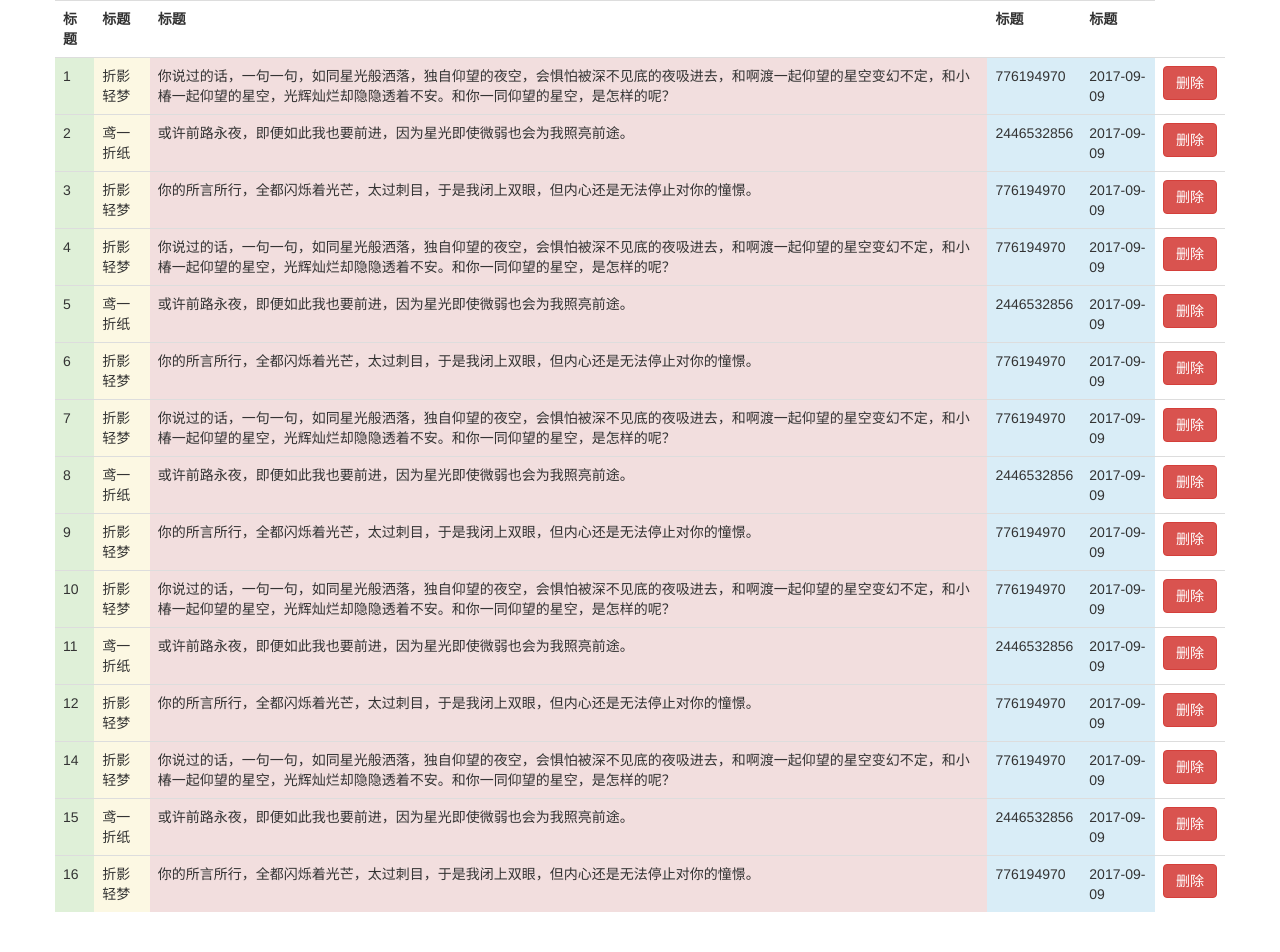
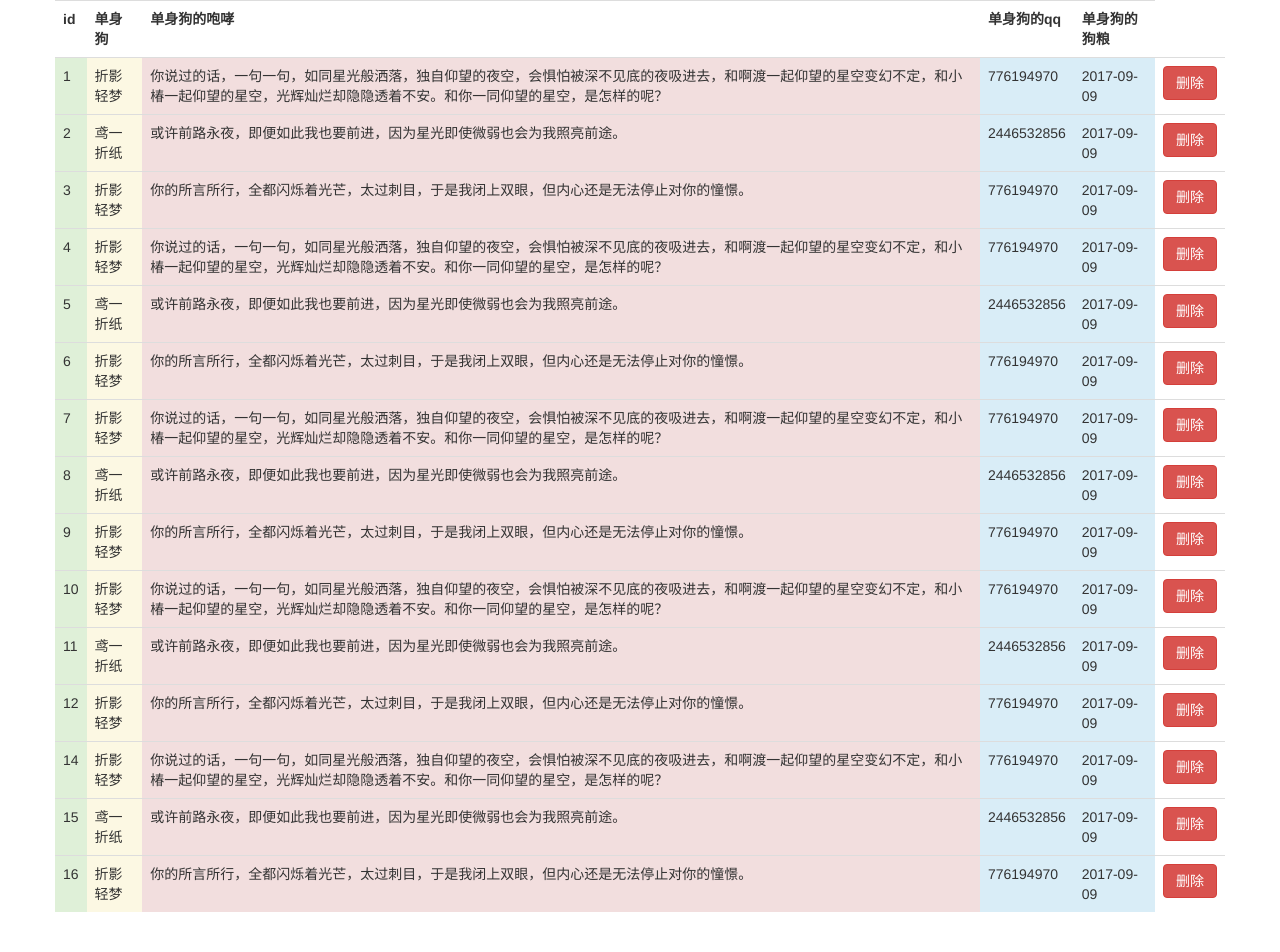
Before and after one commit to mixcm/lovewall, a PHP site: page /admin/index.php in a window 1280 px wide. Shown: the top 952 px of the page. Run offline with PHP 8.4, Linux system fonts and the light colour scheme; data comes from the database, SQL or seed files in the repository.

Commit message:
修改了下模版

```diff
--- a/admin/index.php
+++ b/admin/index.php
@@ -23,11 +23,11 @@
       <div class="row">
         <table class="table table-hover">
           <tr>
-            <th>标题</th>
-            <th>标题</th>
-            <th>标题</th>
-            <th>标题</th>
-            <th>标题</th>
+            <th>id</th>
+            <th>单身狗</th>
+            <th>单身狗的咆哮</th>
+            <th>单身狗的qq</th>
+            <th>单身狗的狗粮</th>
           </tr>
 <?php
       include 'page.php';
```
